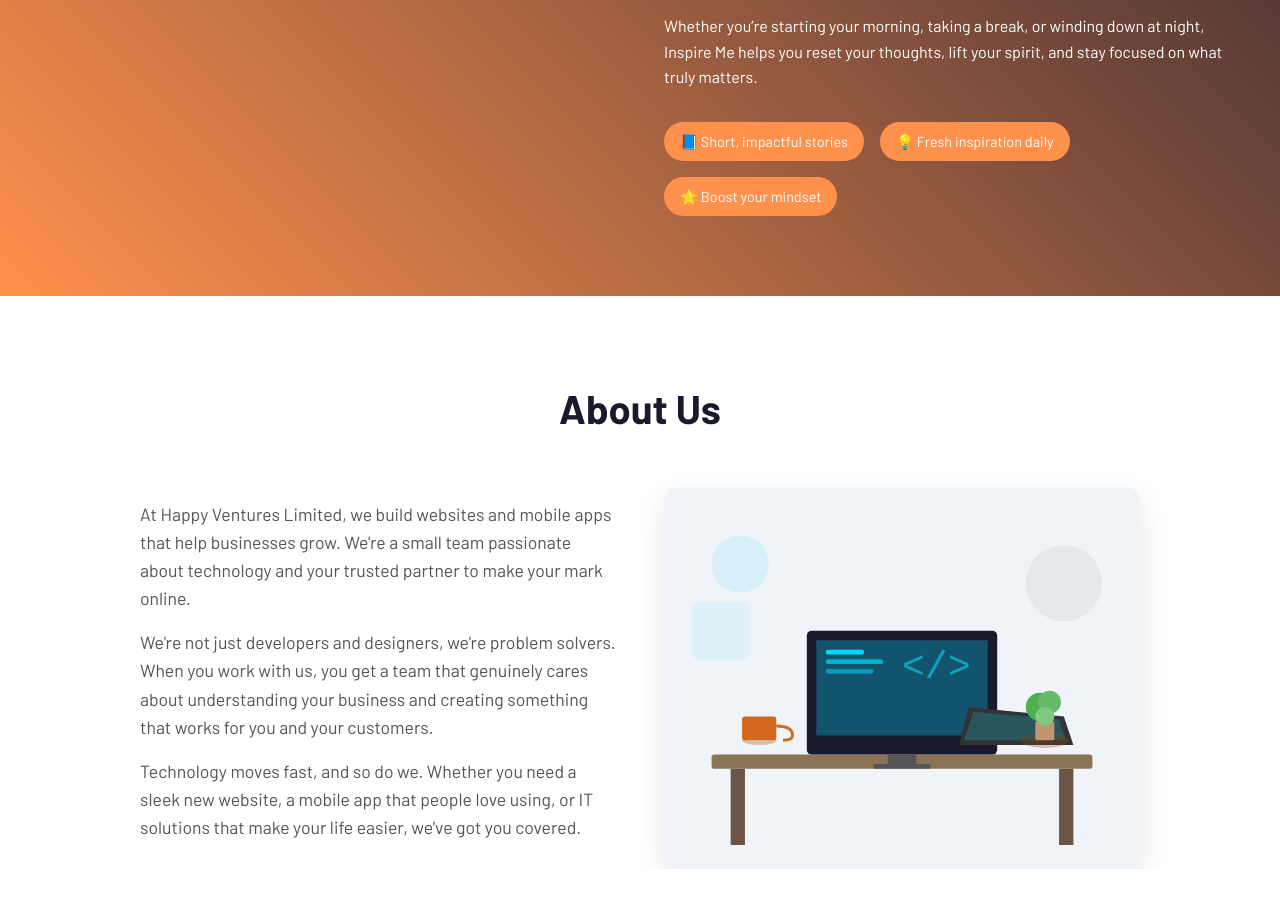
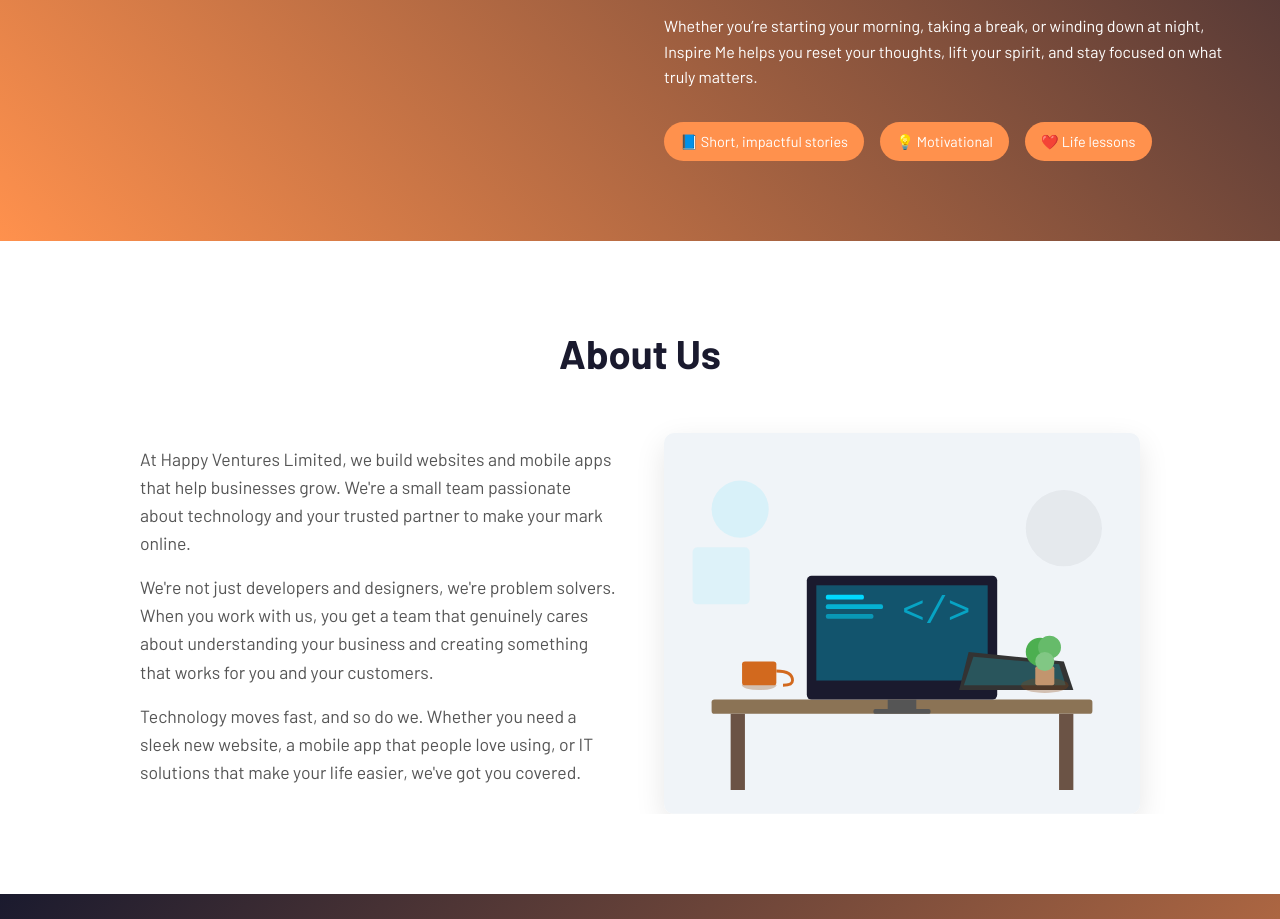
Before and after one commit to happyventureslimited/happy-ventures-limited, a plain HTML site: page index.html in a window 1280 px wide. Shown: the part 1692-2611 px from the top of the page. Drawn offline with Linux system fonts and the light colour scheme; files whose address does not match are found by name.

Commit message:
Update index.html

```diff
--- a/index.html
+++ b/index.html
@@ -86,8 +86,8 @@
                         </p>
                         <div class="product-features">
                             <span class="feature-tag">📘 Short, impactful stories</span>
-                            <span class="feature-tag">💡 Fresh inspiration daily</span>
-                            <span class="feature-tag">🌟 Boost your mindset</span>
+                            <span class="feature-tag">💡 Motivational</span>
+                            <span class="feature-tag">❤️ Life lessons</span>
                         </div>
                     </div>
                 </div>
```
